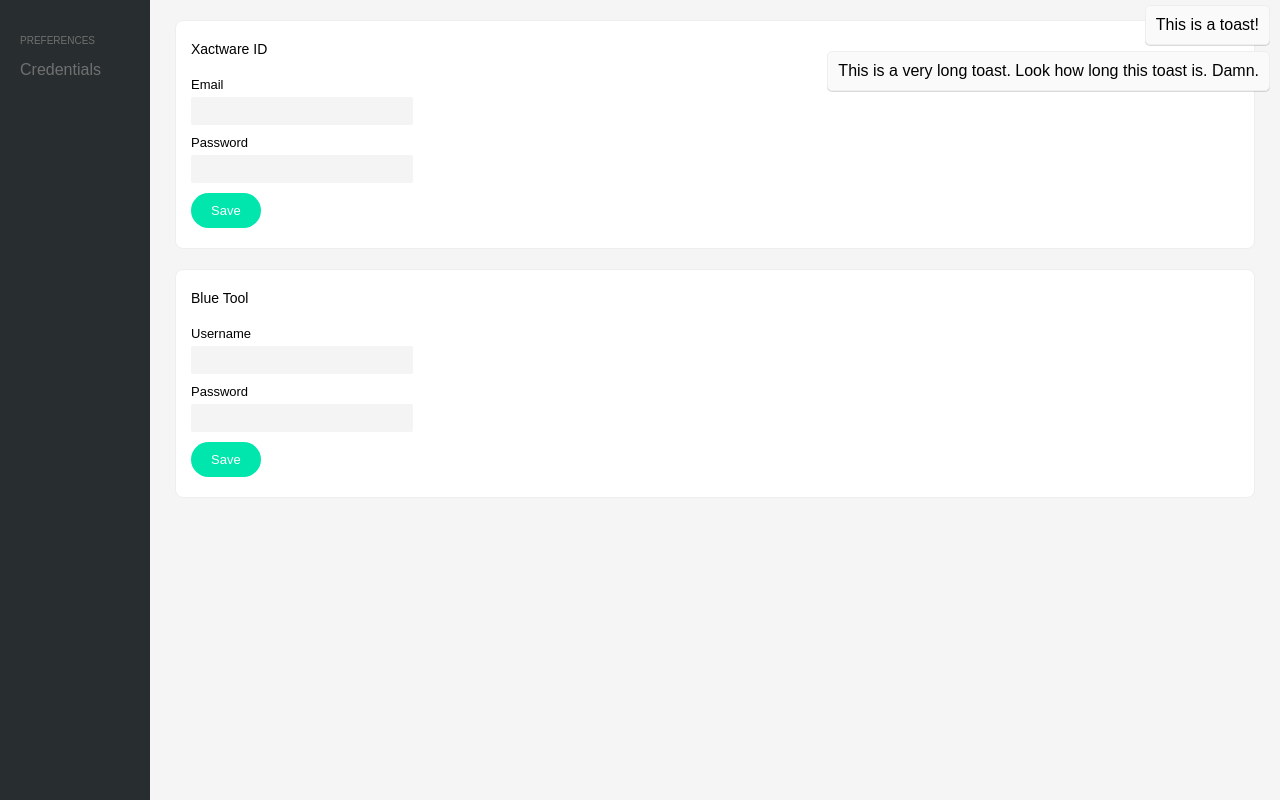
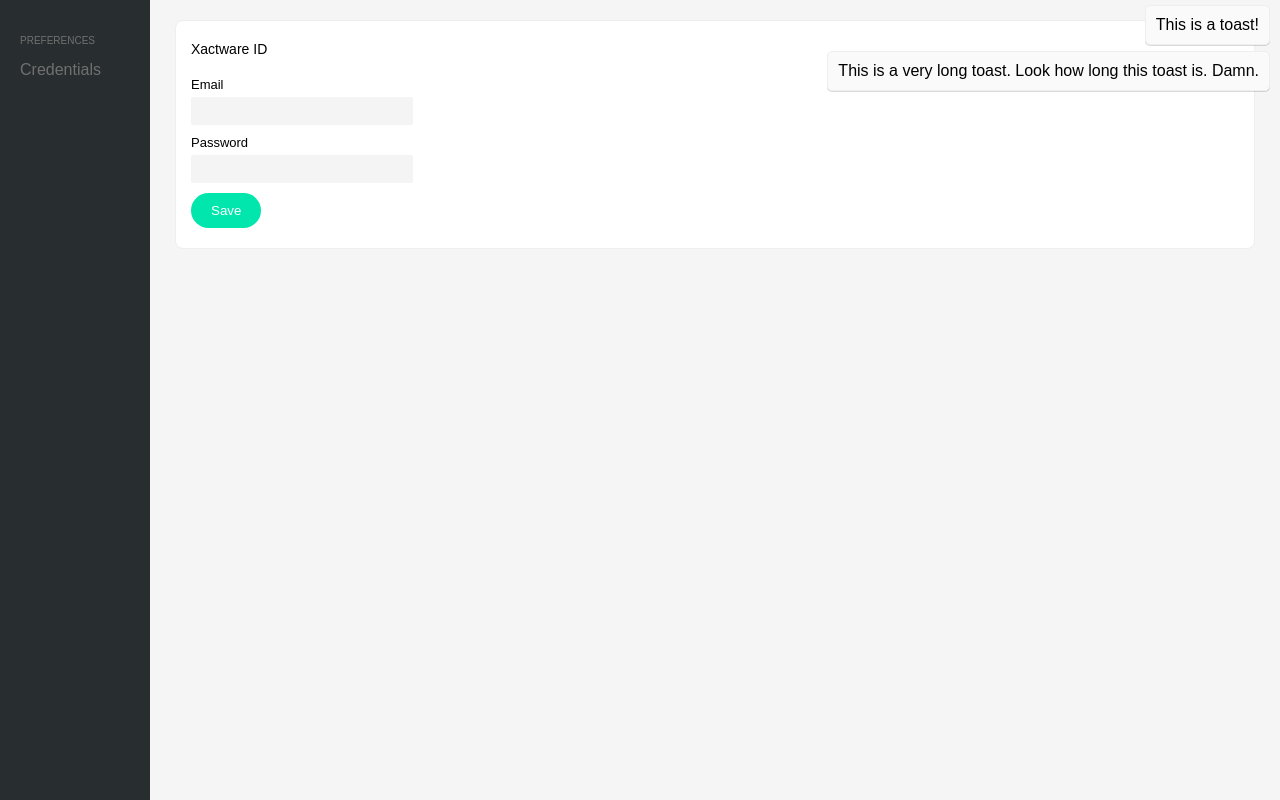
Before and after one commit to pteroborne/XactTools, a React app: page /credentials in a window 1280 px wide. Built offline with nearby package versions, Linux system fonts and the light colour scheme.

Commit message:
Improved form validation

```diff
--- a/src/Credentials.js
+++ b/src/Credentials.js
@@ -9,65 +9,62 @@ export default class Credentials extends Component{
     }
   }
 
-  save = (e)=>{
-    //Get input values
-    const id = e.target.id;
-    const user = e.target.closest('.section').querySelector('#'+id+'_user').value.trim();
-    const pass = e.target.closest('.section').querySelector('#'+id+'_pass').value.trim();
+  saveXID = (e)=>{
+    e.preventDefault();
 
-    //Stop if either values null
+    //Find values
+    const user = e.target.querySelector('#xid_user').value.trim();
+    const pass = e.target.querySelector('#xid_pass').value.trim();
+
+    //Check if values are null
     if(!user || !pass){
-      return
+      return;
     }
 
+    //Check if email is valid
+    if(!user.match(/^\w+@[a-zA-Z_]+?\.[a-zA-Z]{2,3}$/)){
+      e.target.querySelector('#xid_user').focus();
+      window.toast('Invalid email address');
+      return;
+    }
+
+    //Disable inputs
+    this.setState({xid_disabled: true});
+
     //Store credentials in storage
-    localStorage.setItem(id+'_creds', JSON.stringify({
+    localStorage.setItem('xid_creds', JSON.stringify({
       user: user,
       pass: pass
     }));
 
-    //Test XA login
-    if(id === 'xid'){
-      //Disable inputs
-      this.setState({xid_disabled: true});
-
-      //Test XA login
+    //Test credentials
     xaLogin((success, reason)=>{
-
-        //Remove disabled
+      //Enable inputs
       this.setState({xid_disabled: false});
 
       if(success){
-          window.toast('Login successful');
+        window.toast('Credentials saved');
       }else{
         window.toast(reason || 'Login failed');
 
         //Remove credentials
         localStorage.removeItem('xid_creds');
       }
+
     });
-    }
   }
 
   render(){
     return (
       <div className="body">
-        <div className="section">
+        <form className="section" onSubmit={this.saveXID}>
           <div className="title">Xactware ID</div>
           <label htmlFor="xid_user">Email</label>
-          <input id="xid_user" type="email" disabled={this.state.xid_disabled}/>
+          <input id="xid_user" type="text" disabled={this.state.xid_disabled}/>
           <label htmlFor="xid_pass">Password</label>
           <input id="xid_pass" type="password" disabled={this.state.xid_disabled}/>
-          <div id="xid" className={this.state.xid_disabled ? 'btn disabled' : 'btn'} onClick={this.save}>Save</div>
-        </div>
-        <div className="section">
-          <div className="title">Blue Tool</div>
-          <label htmlFor="bt_user">Username</label>
-          <input id="bt_user" type="text"/>
-          <label htmlFor="bt_pass">Password</label>
-          <input id="bt_pass" type="password"/>
-          <div id="bt" className="btn" onClick={this.save}>Save</div>
-        </div>
+          <button id="xid" className={this.state.xid_disabled ? 'btn disabled' : 'btn'} type="submit">Save</button>
+        </form>
       </div>
     );
   }
--- a/src/style.scss
+++ b/src/style.scss
@@ -87,6 +87,7 @@ a{
   cursor:pointer;
   transition:background-color 0.2s, color 0.2s;
   align-self:flex-start;
+  border:none;
 
   &:hover{
     background-color:hsl(165, 90%, 45%);
```
Lines whose indentation alone changed are shown as unchanged.
